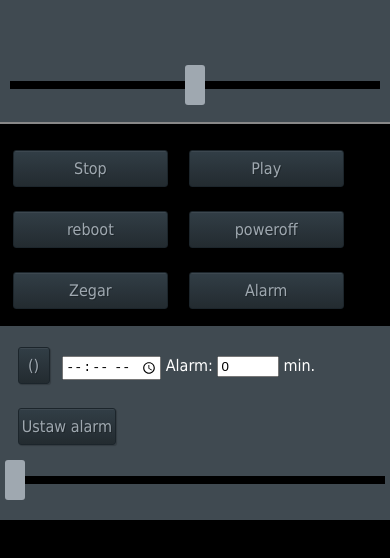
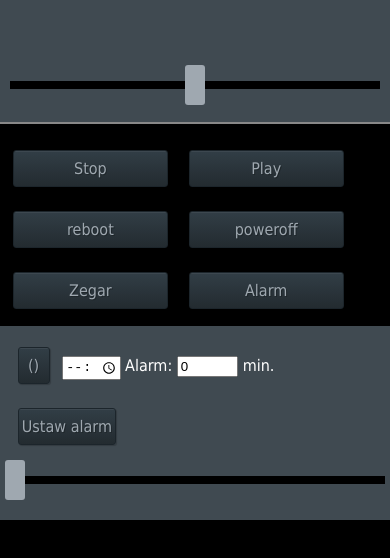
Before and after one commit to ZnakZorro/RadioZerro, a plain HTML site: page index.html in a window 390 px wide. Drawn offline with Linux system fonts and the light colour scheme.

Commit message:
Add AlarmTime

```diff
--- a/radio.css
+++ b/radio.css
@@ -10,7 +10,7 @@ div#natopie   {min-height:7em;background:#404A51;border-bottom: 2px solid #888;}
 div#alarm_div {background:#404A51;padding-bottom: 2em;}
 div#alarm_div button {padding: 0.5em 0.2em; min-width:6em;}
 div#alarm_div button#btn-update {min-width:2em;}
-input#alarmval {width:4em;}
+input#alarmval,input#AlarmTime {width:4em;}
 
 .active{color:#ffa;}
 /*
```
